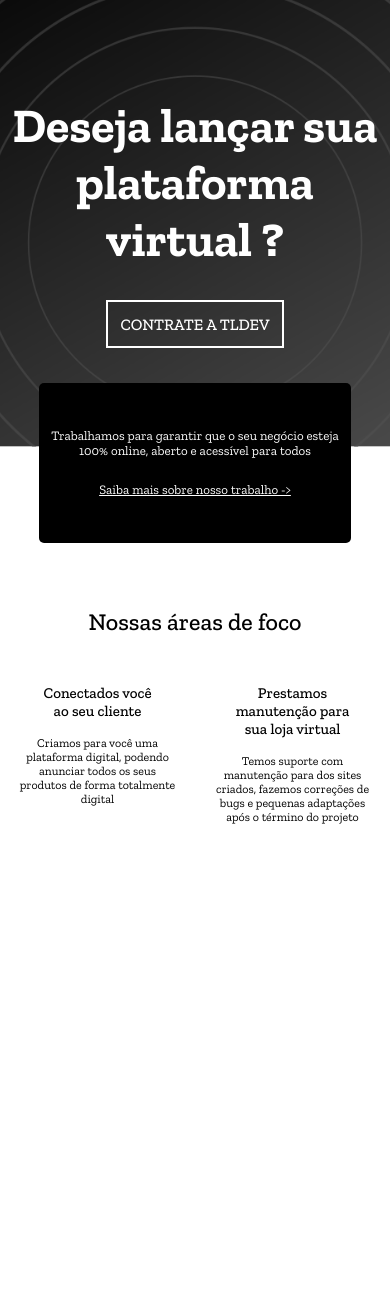
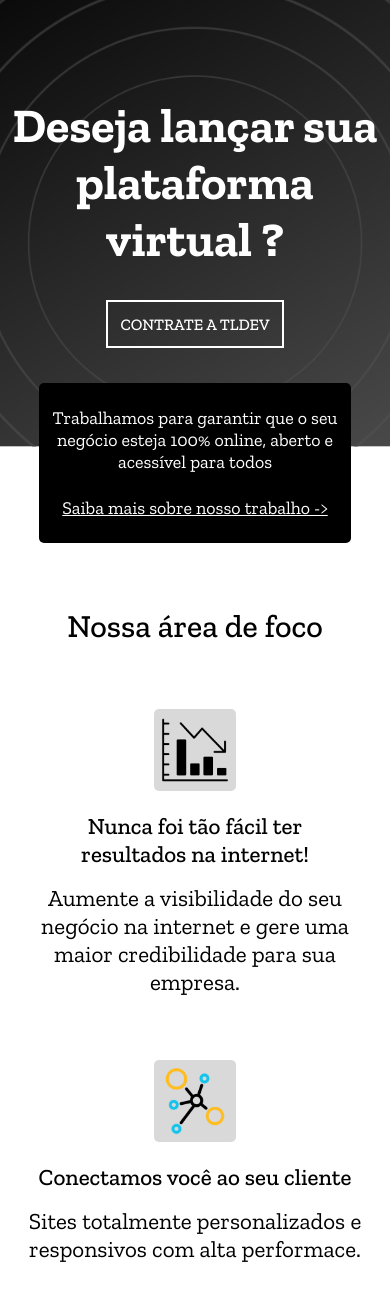
Before and after one commit to TLDEV-BR/TLDEV-SITE, a Flask app: page / in a window 390 px wide; the page is wider, and only the part inside the window is pictured. Shown: the part 70-1365 px from the top of that part. Before the commit the page ends 894 px from the top of that part, so only its background shows below. Run offline with Flask 2, Linux system fonts and the light colour scheme.

Commit message:
modified responsive and images

```diff
--- a/app.py
+++ b/app.py
@@ -10,9 +10,6 @@ def index():
 def hire():
     return render_template('hire.html')
 
-@app.route('/about', methods = ['GET'] )
-def about():
-    return render_template('about.html')
 
 if __name__ == '__main__':
     app.run(debug = True)
--- a/static/css/index.css
+++ b/static/css/index.css
@@ -88,7 +88,7 @@ html{
     align-items: center;
 }
 .text-title {
-    font-size: x-large;
+    font-size: xx-large;
     font-weight: 500;
     margin: 2rem;
 }
@@ -102,10 +102,17 @@ html{
     text-align: center;
     text-align: center;
 }
+.box-info img {
+    width: 82px;
+    height: 82px;
+    border-radius: 5px;
+    margin-top: 2rem;
+}
 .box-title {
     font-weight: 500;
     margin: 1rem;
 }
 .box-content {
     font-size: larger;
+    margin-bottom: 2rem;
 }
--- a/static/css/responsive/index_response.css
+++ b/static/css/responsive/index_response.css
@@ -84,15 +84,22 @@
         font-size: xx-small;
     }
     .sentence2 {
-        font-size: small;
-    }
-    .division-box {
-        font-size: x-small;
+        font-size: large;
     }
     .linkwhowe {
-        font-size: small;
+        font-size: large;
     }
-    .box-info {
-        width: 40%;
+    .division-box{
+        flex-direction: column;
+        align-items: center;
+        width: 100%;
+        font-size: larger;
     }
+    .box-info{
+        width: 90%;
+    }
+    .box-title{
+        font-size: larger;
+    }
+
 }
--- a/templates/about.html
+++ /dev/null
@@ -1 +0,0 @@
-{% extends 'base.html' %}
--- a/templates/index.html
+++ b/templates/index.html
@@ -12,16 +12,18 @@
     </div>
     <div class="info-tldev">
         <div class="info-title">
-            <h2 class="text-title">Nossas áreas de foco</h2>
+            <h2 class="text-title">Nossa área de foco</h2>
         </div>
         <div class="division-box">
             <div class="box-info">
-                <h2 class="box-title">Conectados você ao seu cliente</h2>
-                <p class="box-content">Criamos para você uma plataforma digital, podendo anunciar todos os seus produtos de forma totalmente digital</p>
+                <img class="img-box" src="../static/images/result.png" alt="resultado">
+                <h2 class="box-title">Nunca foi tão fácil ter resultados na internet!</h2>
+                <p class="box-content">Aumente a visibilidade do seu negócio na internet e gere uma maior credibilidade para sua empresa.</p>
             </div>
             <div class="box-info">
-                <h2 class="box-title">Prestamos manutenção para sua loja virtual</h2>
-                <p class="box-content">Temos suporte com manutenção para dos sites criados, fazemos correções de bugs e pequenas adaptações após o término do projeto</p>
+                <img class="img-box" src="../static/images/conect.png" alt="resultado">
+                <h2 class="box-title">Conectamos você ao seu cliente</h2>
+                <p class="box-content">Sites totalmente personalizados e responsivos com alta performace.</p>
             </div>
         </div>
     </div>
```
Also changed, not shown: static/images/1.png (deleted), static/images/conect.png (added), static/images/result.png (added).
